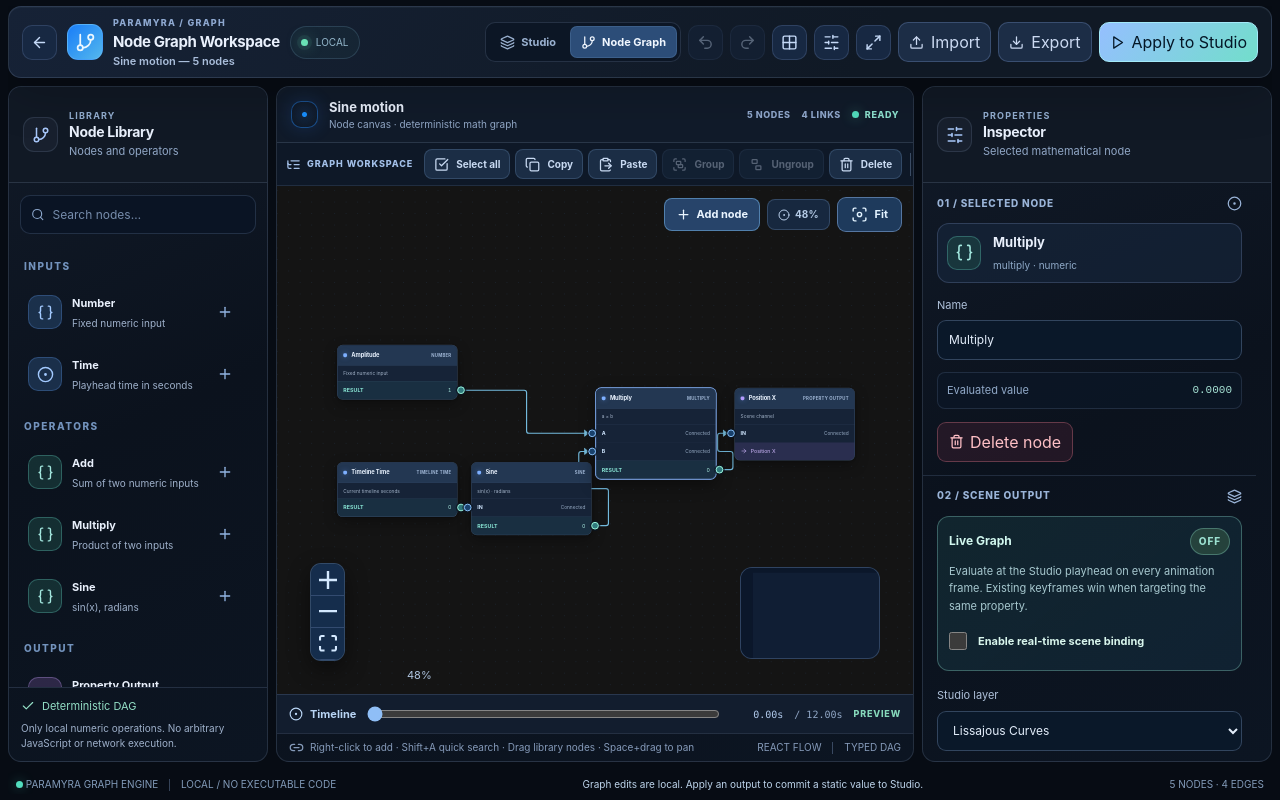
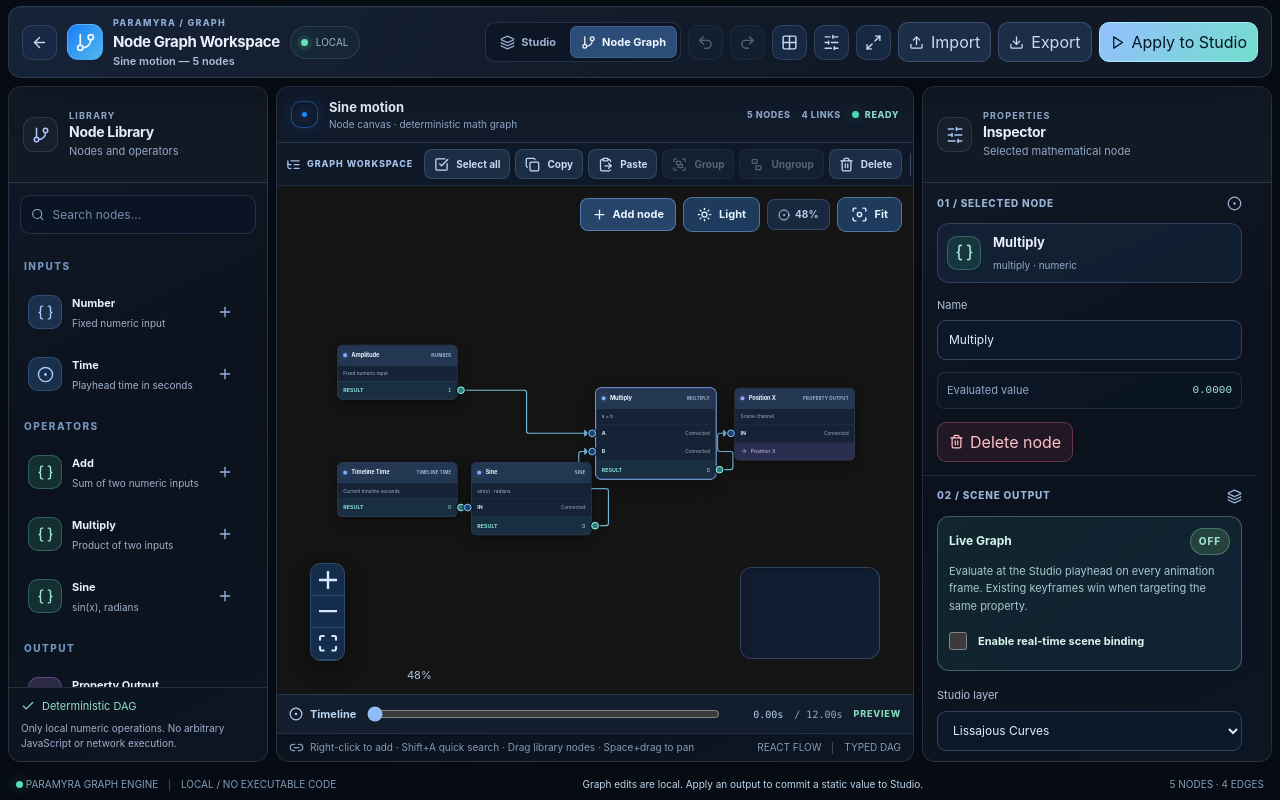
Before and after one commit to GendByteMaster/Paramyra, a Next.js app: page /studio/graph in a window 1280 px wide. Built offline with nearby package versions, Linux system fonts and the light colour scheme.

Commit message:
fix(graph): anchor Quick Add to pointer and add persistent light/dark canvas lighting

```diff
--- a/src/components/graph-react-flow.tsx
+++ b/src/components/graph-react-flow.tsx
@@ -7,7 +7,7 @@ import {
   type Connection, type Edge, type Node, type NodeChange, type NodeProps,
   type XYPosition,
 } from "@xyflow/react";
-import { ArrowRight, CircleDot, Focus, GitBranch, Link2, Plus, Search, Copy, Trash2, X } from "lucide-react";
+import { ArrowRight, CircleDot, Focus, GitBranch, Link2, Plus, Search, Copy, Trash2, X, Sun, Moon } from "lucide-react";
 import {
   connectGraph, inputPorts, type GraphKind, type GraphNode, type GraphPort, type NodeGraph,
 } from "@/core/graph/model";
@@ -109,6 +109,10 @@ function CanvasContent(props:Props){
   const rf=useReactFlow<CanvasNode,Edge>();
   const [moving,setMoving]=useState<Readonly<Record<string,XYPosition>>>({});
   const [zoom,setZoom]=useState(1);
+  const [lightCanvas,setLightCanvas]=useState(()=>{
+    try{return localStorage.getItem("paramyra.graph.canvas-light.v1")==="true";}catch{return false;}
+  });
+  useEffect(()=>{try{localStorage.setItem("paramyra.graph.canvas-light.v1",String(lightCanvas));}catch{/* optional UI preference */}},[lightCanvas]);
   const shellRef=useRef<HTMLDivElement>(null);
   const quickSearchRef=useRef<HTMLInputElement>(null);
   const [connecting,setConnecting]=useState(false);
@@ -122,8 +126,11 @@ function CanvasContent(props:Props){
     if(!rect)return;
     const localX=x-rect.left,localY=y-rect.top;
     setNodeSearch("");
-    setMenu({x:Math.max(8,Math.min(rect.width-270,localX)),
-      y:Math.max(8,Math.min(rect.height-310,localY)),
+    // Keep the entire palette inside React Flow, including when opened near an edge.
+    const maxX=Math.max(8,rect.width-270);
+    const maxY=Math.max(8,rect.height-Math.min(345,Math.max(200,rect.height-16))-8);
+    setMenu({x:Math.max(8,Math.min(maxX,localX)),
+      y:Math.max(8,Math.min(maxY,localY)),
       flow:bounded(rf.screenToFlowPosition({x,y})),nodeId});
   },[rf]);
   useEffect(()=>{if(menu)quickSearchRef.current?.focus();},[menu]);
@@ -215,7 +222,7 @@ function CanvasContent(props:Props){
     else onMove(node.id,position);
   },[graph,selectedNodeIds,onMoveBatch,onMove]);
   const fit=useCallback(()=>{void rf.fitView({padding:.23,duration:260,maxZoom:1.2});},[rf]);
-  return <div ref={shellRef} className="pm-ng-reactflow-shell" aria-label="Interactive node canvas" tabIndex={0}
+  return <div ref={shellRef} className={"pm-ng-reactflow-shell"+(lightCanvas?" pm-ng-canvas-light":"")} aria-label="Interactive node canvas" tabIndex={0}
     onKeyDown={event=>{
       const target=event.target as HTMLElement;
       if(target.closest("input,textarea,select,[contenteditable='true']"))return;
@@ -269,13 +276,14 @@ function CanvasContent(props:Props){
       proOptions={{hideAttribution:true}}
       colorMode="dark" deleteKeyCode={null}
       className="pm-ng-reactflow">
-      <Background variant={BackgroundVariant.Dots} color="#29415e" gap={24} size={1.3}/>
+      <Background variant={BackgroundVariant.Dots} color={lightCanvas?"#b2c2d7":"#416080"} gap={24} size={lightCanvas?1:1.15}/>
       <MiniMap pannable zoomable className="pm-ng-rf-minimap"
         nodeColor={node=>node.type==="group"?"#38627e":selectedNodeIds.includes(node.id)?"#91bdff":node.id.startsWith("target")?"#ad99e6":"#5c8ea9"}
-        maskColor="#0a1528bd" ariaLabel="Node minimap"/>
+        maskColor={lightCanvas?"#e4edf7cb":"#101a2bd4"} ariaLabel="Node minimap"/>
       <Controls showInteractive={false} className="pm-ng-rf-controls"/>
       <Panel position="top-right" className="pm-ng-rf-top-tools">
         <button type="button" className="pm-ng-rf-add" aria-label="Add graph node" onClick={showCenteredMenu}><Plus size={15}/> Add node</button>
+        <button type="button" className="pm-ng-rf-light" aria-label={lightCanvas?"Switch to dark canvas":"Switch to light canvas"} aria-pressed={lightCanvas} title="Toggle canvas lighting" onClick={()=>setLightCanvas(v=>!v)}>{lightCanvas?<Moon size={15}/>:<Sun size={15}/>} {lightCanvas?"Dark":"Light"}</button>
         <span className="pm-ng-rf-chip"><CircleDot size={12}/> {Math.round(zoom*100)}%</span>
         <button type="button" aria-label="Fit graph" title="Fit all nodes" onClick={fit}><Focus size={17}/> Fit</button>
       </Panel>
@@ -284,7 +292,7 @@ function CanvasContent(props:Props){
         <button type="button" aria-label="Cancel connection" onClick={onCancel}><X size={16}/></button>
       </Panel>}
     </ReactFlow>
-    {menu&&<div className="pm-ng-quick-menu" role="dialog" aria-label={menu.nodeId?"Node context menu":"Add graph node"}>
+    {menu&&<div className="pm-ng-quick-menu" style={{left:menu.x,top:menu.y}} role="dialog" aria-modal="false" aria-label={menu.nodeId?"Node context menu":"Add graph node"}>
       <div className="pm-ng-quick-menu-heading">{menu.nodeId?"NODE ACTIONS":"QUICK ADD"} <button type="button" aria-label="Close node menu" onClick={()=>setMenu(null)}><X size={14}/></button></div>
       {menu.nodeId&&<div className="pm-ng-quick-actions">
         <button type="button" onClick={()=>{onDuplicateNode(menu.nodeId!);setMenu(null);}}><Copy size={14}/> Duplicate node</button>
```
